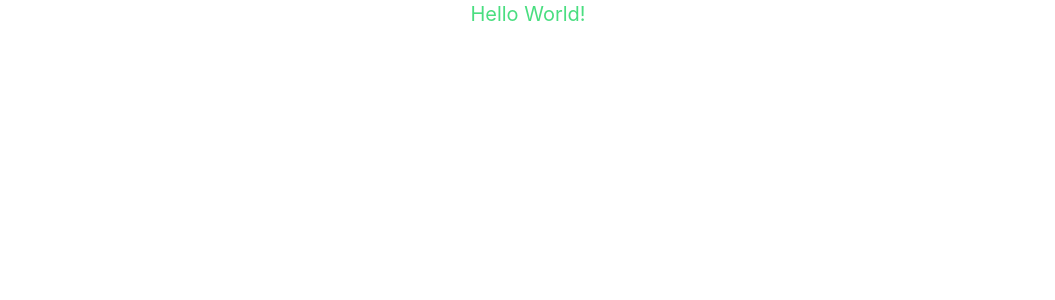
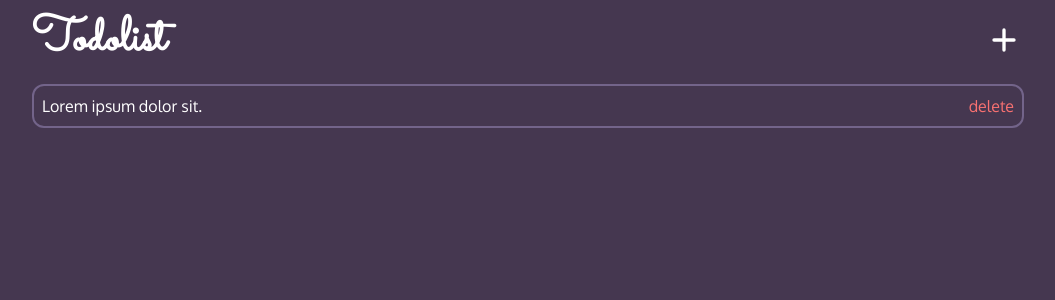
Before and after one commit to iqbalutomo/todoapp, a React (Create React App) app: page / in a window 1280 px wide. Shown: the top 300 px of the page, without its empty margins (112-1167 px from the left). Built offline with nearby package versions, Linux system fonts and the light colour scheme.

Commit message:
add navbar & todo components

```diff
--- a/src/App.css
+++ b/src/App.css
@@ -1,42 +1,10 @@
+@import url("https://fonts.googleapis.com/css2?family=Oxygen&display=swap");
+@import url("https://fonts.googleapis.com/css2?family=Sacramento&display=swap");
+
 @tailwind base;
 @tailwind components;
 @tailwind utilities;
 
-.App {
-  text-align: center;
+body {
+  @apply bg-primary font-primary;
 }
-
-.App-logo {
-  height: 40vmin;
-  pointer-events: none;
-}
-
-@media (prefers-reduced-motion: no-preference) {
-  .App-logo {
-    animation: App-logo-spin infinite 20s linear;
-  }
-}
-
-.App-header {
-  background-color: #282c34;
-  min-height: 100vh;
-  display: flex;
-  flex-direction: column;
-  align-items: center;
-  justify-content: center;
-  font-size: calc(10px + 2vmin);
-  color: white;
-}
-
-.App-link {
-  color: #61dafb;
-}
-
-@keyframes App-logo-spin {
-  from {
-    transform: rotate(0deg);
-  }
-  to {
-    transform: rotate(360deg);
-  }
-}
--- a/src/App.js
+++ /dev/null
@@ -1,12 +0,0 @@
-import logo from './logo.svg';
-import './App.css';
-
-function App() {
-  return (
-    <div className="App">
-      <h1 className='text-green-400 text-xl'>Hello World!</h1>
-    </div>
-  );
-}
-
-export default App;
--- /dev/null
+++ b/src/App.jsx
@@ -0,0 +1,15 @@
+import logo from "./logo.svg";
+import "./App.css";
+import Todo from "./components/Todo";
+import Navbar from "./components/Navbar";
+
+function App() {
+  return (
+    <div className="max-w-5xl m-auto p-4">
+      <Navbar />
+      <Todo />
+    </div>
+  );
+}
+
+export default App;
--- /dev/null
+++ b/src/components/Navbar.jsx
@@ -0,0 +1,27 @@
+import React from "react";
+
+const Navbar = () => {
+  return (
+    <div className="flex justify-between items-center mb-5">
+      <h1 className="font-logo text-5xl font-bold text-white">Todolist</h1>
+      <button className="text-white">
+        <svg
+          class="w-10 h-10"
+          fill="none"
+          stroke="currentColor"
+          viewBox="0 0 24 24"
+          xmlns="http://www.w3.org/2000/svg"
+        >
+          <path
+            stroke-linecap="round"
+            stroke-linejoin="round"
+            stroke-width="2"
+            d="M12 6v6m0 0v6m0-6h6m-6 0H6"
+          ></path>
+        </svg>
+      </button>
+    </div>
+  );
+};
+
+export default Navbar;
--- /dev/null
+++ b/src/components/Todo.jsx
@@ -0,0 +1,14 @@
+import React from "react";
+
+const Todo = () => {
+  return (
+    <>
+      <div className="flex justify-between text-white border-2 border-secondary rounded-xl p-2">
+        <h1>Lorem ipsum dolor sit.</h1>
+        <button className="text-red-400">delete</button>
+      </div>
+    </>
+  );
+};
+
+export default Todo;
--- a/tailwind.config.js
+++ b/tailwind.config.js
@@ -1,7 +1,17 @@
 module.exports = {
   content: ["./src/**/*.{js,jsx}"],
   theme: {
-    extend: {},
+    extend: {
+      colors: {
+        primary: "#453750",
+        secondary: "#73648A",
+        tertiary: "#9882AC",
+      },
+      fontFamily: {
+        primary: ["Oxygen", "sans-serif"],
+        logo: ["Sacramento", "cursive"],
+      },
+    },
   },
   plugins: [],
-}
+};
```
